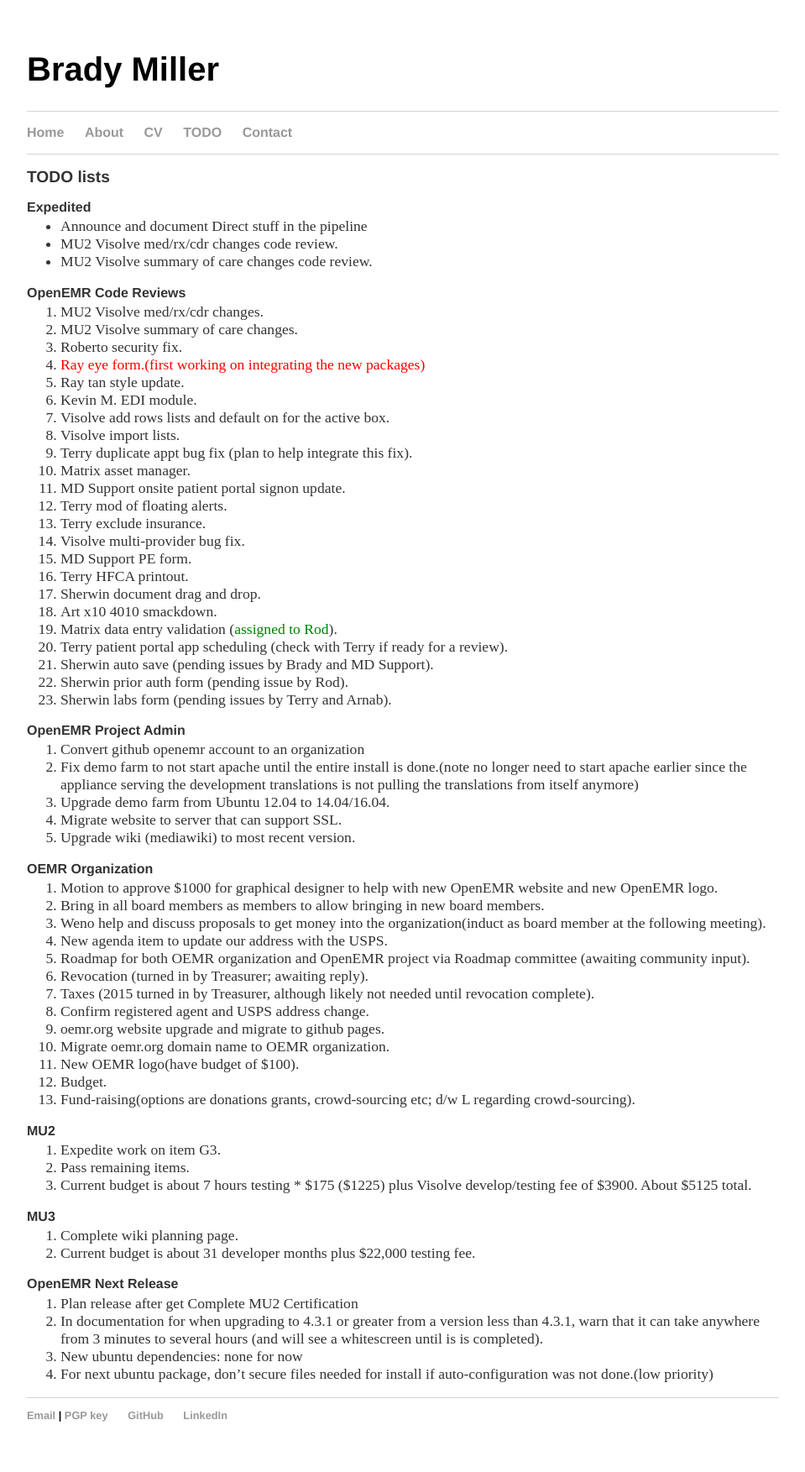
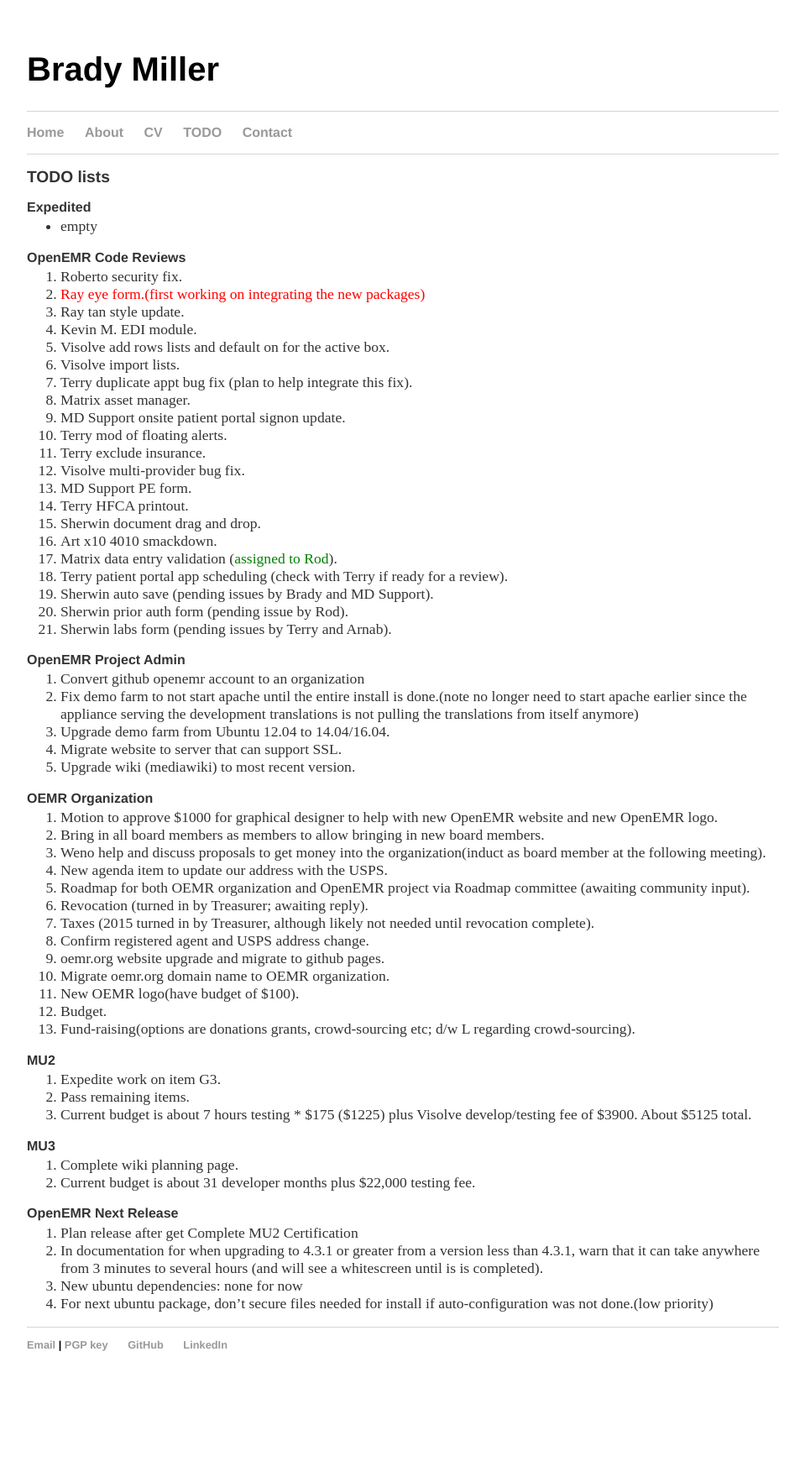
Before and after one commit to bradymiller/bradymiller.github.io, a Jekyll site: the page built from todo/index.md, in a window 1280 px wide. Shown: the whole page at 84% size, without its empty margins (160-1119 px from the left). Built offline with Jekyll 4.4.1, drawn with Linux system fonts in a browser that asks for light colours; after the commit the page ends 1669 px from its top, so only the background shows below that.

Commit message:
Update todo list

```diff
--- a/todo/index.md
+++ b/todo/index.md
@@ -4,13 +4,9 @@
 ## TODO lists
 
 ### Expedited
-* Announce and document Direct stuff in the pipeline
-* MU2 Visolve med/rx/cdr changes code review.
-* MU2 Visolve summary of care changes code review.
+* empty
 
 ### OpenEMR Code Reviews
-1. MU2 Visolve med/rx/cdr changes.
-1. MU2 Visolve summary of care changes.
 1. Roberto security fix.
 1. <span style="color: red">Ray eye form.(first working on integrating the new packages)</span>
 1. Ray tan style update.
```
